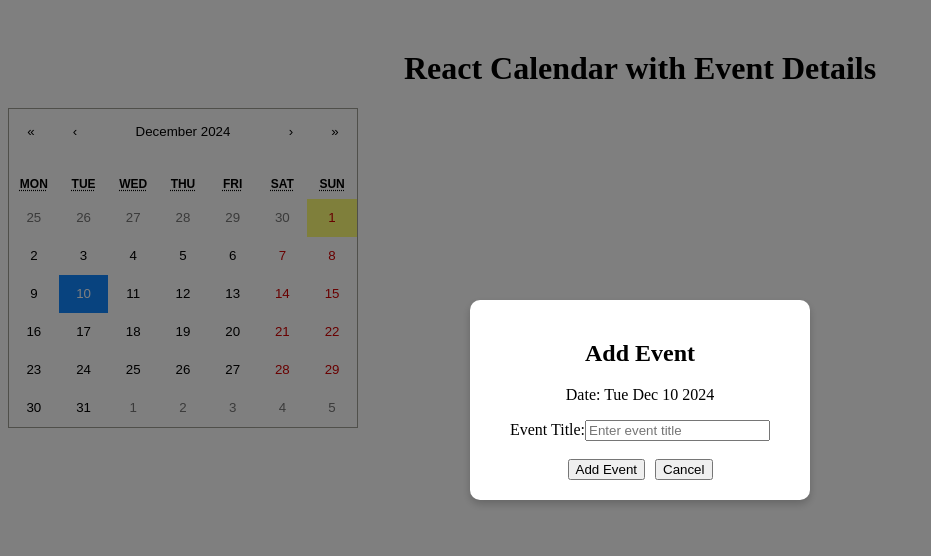
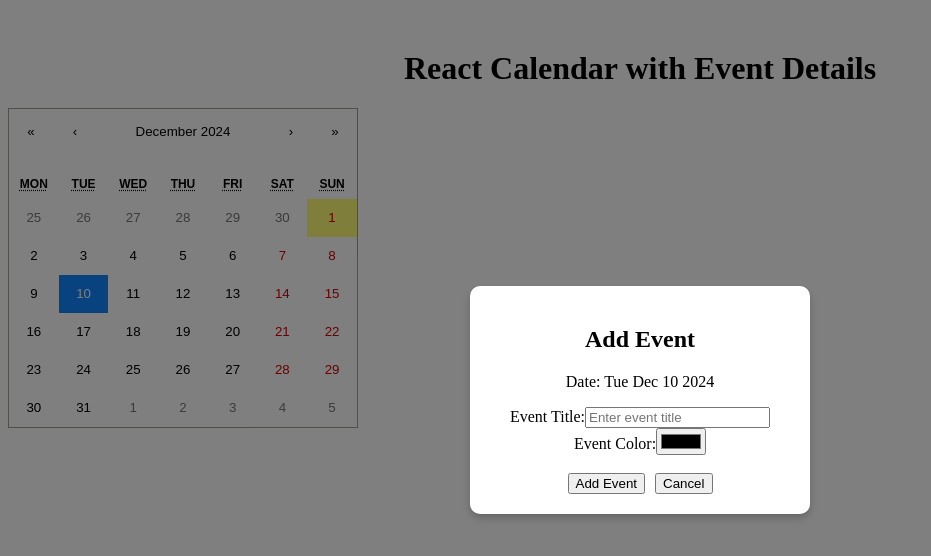
Before and after one commit to chitransh-singhal/event-planner, a React (Create React App) app: page / in a window 1280 px wide. Both pictures are taken after a click on the button "10". Shown: the top 556 px of the page, without its empty margins (0-931 px from the left). Built offline with nearby package versions, Linux system fonts and the light colour scheme.

Commit message:
Update EventForm and MyCalendar

```diff
--- a/src/components/EventForm.jsx
+++ b/src/components/EventForm.jsx
@@ -2,17 +2,17 @@
 
 const EventForm = ({ selectedDate, onClose, onAddEvent, eventToEdit, onUpdateEvent }) => {
   const [eventTitle, setEventTitle] = useState('');
-//   const [eventColor, setEventColor] = useState('#000000'); // Default black color
+  const [eventColor, setEventColor] = useState('#000000'); // Default black color
 
-//   useEffect(() => {
-//     if (eventToEdit) {
-//       setEventTitle(eventToEdit.title);
-//       setEventColor(eventToEdit.color || '#000000');
-//     } else {
-//       setEventTitle('');
-//       setEventColor('#000000');
-//     }
-//   }, [eventToEdit]);
+  useEffect(() => {
+    if (eventToEdit) {
+      setEventTitle(eventToEdit.title);
+      setEventColor(eventToEdit.color || '#000000');
+    } else {
+      setEventTitle('');
+      setEventColor('#000000');
+    }
+  }, [eventToEdit]);
 
   const handleSubmit = () => {
     if (!eventTitle.trim()) {
@@ -20,16 +20,16 @@
       return;
     }
 
-    // const eventData = { title: eventTitle, color: eventColor };
+    const eventData = { title: eventTitle, color: eventColor };
 
     if (eventToEdit) {
-      onUpdateEvent(eventToEdit.id, eventTitle);
+      onUpdateEvent(eventToEdit.id, eventData);
     } else {
-      onAddEvent(eventTitle);
+      onAddEvent(eventData);
     }
 
     setEventTitle('');
-    // setEventColor('#000000');
+    setEventColor('#000000');
     onClose();
   };
 
@@ -49,14 +49,15 @@
             />
           </label>
           <br />
-          {/* <label>
+          <label>
             Event Color:
             <input
               type="color"
               value={eventColor}
               onChange={(e) => setEventColor(e.target.value)}
             />
-          </label> */}
+          </label>
+          <br />
           <br />
           <button type="button" onClick={handleSubmit}>
             {eventToEdit ? 'Update Event' : 'Add Event'}
--- a/src/components/MyCalendar.jsx
+++ b/src/components/MyCalendar.jsx
@@ -5,7 +5,6 @@
 import EventDetailsModal from './EventDetailsModal';
 
 const MyCalendar = () => {
-  // const [value, onChange] = useState(new Date());
   const [selectedDate, setSelectedDate] = useState(null);
   const [isPopupVisible, setIsPopupVisible] = useState(false);
   const [events, setEvents] = useState(() => {
@@ -29,21 +28,21 @@
     setEventToEdit(null);
   };
 
-  const addEvent = (eventTitle) => {
+  const addEvent = (eventData) => {
     const dateKey = selectedDate.toDateString();
-    const newEvent = { id: Date.now(), title: eventTitle };
+    const newEvent = { id: Date.now(), title: eventData.title, color: eventData.color };
     setEvents((prevEvents) => ({
       ...prevEvents,
       [dateKey]: [...(prevEvents[dateKey] || []), newEvent],
     }));
   };
 
-  const updateEvent = (eventId, updatedTitle) => {
+  const updateEvent = (eventId, eventData) => {
     const dateKey = selectedDate.toDateString();
     setEvents((prevEvents) => ({
       ...prevEvents,
       [dateKey]: prevEvents[dateKey].map((event) =>
-        event.id === eventId ? { ...event, title: updatedTitle } : event
+        event.id === eventId ? { ...event, title: eventData.title, color: eventData.color } : event
       ),
     }));
   };
@@ -61,11 +60,6 @@
     setEventToView(event);
   };
 
-  // const handleEditClick = (event) => {
-  //   setEventToEdit(event);
-  //   setIsPopupVisible(true);
-  // };
-
   const renderTileContent = ({ date }) => {
     const dateKey = date.toDateString();
     return (
@@ -75,7 +69,8 @@
             key={event.id}
             style={{
               fontSize: '0.8em',
-              color: '#000',
+              background: event.color,
+              color: '#fff',
               cursor: 'pointer',
               textDecoration: 'underline',
             }}
@@ -87,27 +82,6 @@
       </div>
     );
   };
-
-  // const renderEventList = () => {
-  //   const dateKey = selectedDate?.toDateString();
-  //   const dayEvents = events[dateKey] || [];
-
-  //   return (
-  //     <ul>
-  //       {dayEvents.map((event) => (
-  //         <li key={event.id} style={{ marginBottom: '10px' }}>
-  //           <span>{event.title}</span>
-  //           <button onClick={() => handleEditClick(event)} style={buttonStyles.edit}>
-  //             Edit
-  //           </button>
-  //           <button onClick={() => deleteEvent(event.id)} style={buttonStyles.delete}>
-  //             Delete
-  //           </button>
-  //         </li>
-  //       ))}
-  //     </ul>
-  //   );
-  // };
 
   return (
     <div style={{ textAlign: 'center', marginTop: '50px' }}>
@@ -138,25 +112,4 @@
   );
 };
 
-// const buttonStyles = {
-//   edit: {
-//     marginLeft: '10px',
-//     padding: '5px',
-//     backgroundColor: '#4CAF50',
-//     color: 'white',
-//     border: 'none',
-//     borderRadius: '5px',
-//     cursor: 'pointer',
-//   },
-//   delete: {
-//     marginLeft: '5px',
-//     padding: '5px',
-//     backgroundColor: '#f44336',
-//     color: 'white',
-//     border: 'none',
-//     borderRadius: '5px',
-//     cursor: 'pointer',
-//   },
-// };
-
 export default MyCalendar;
```
